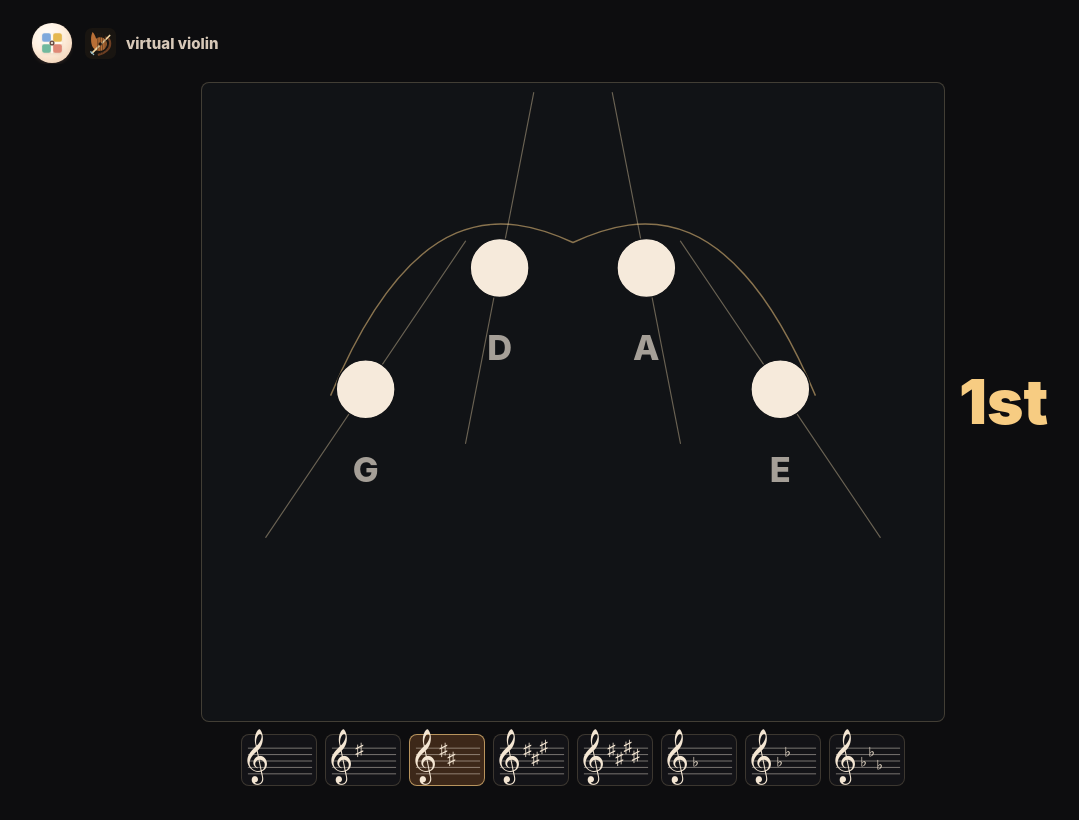
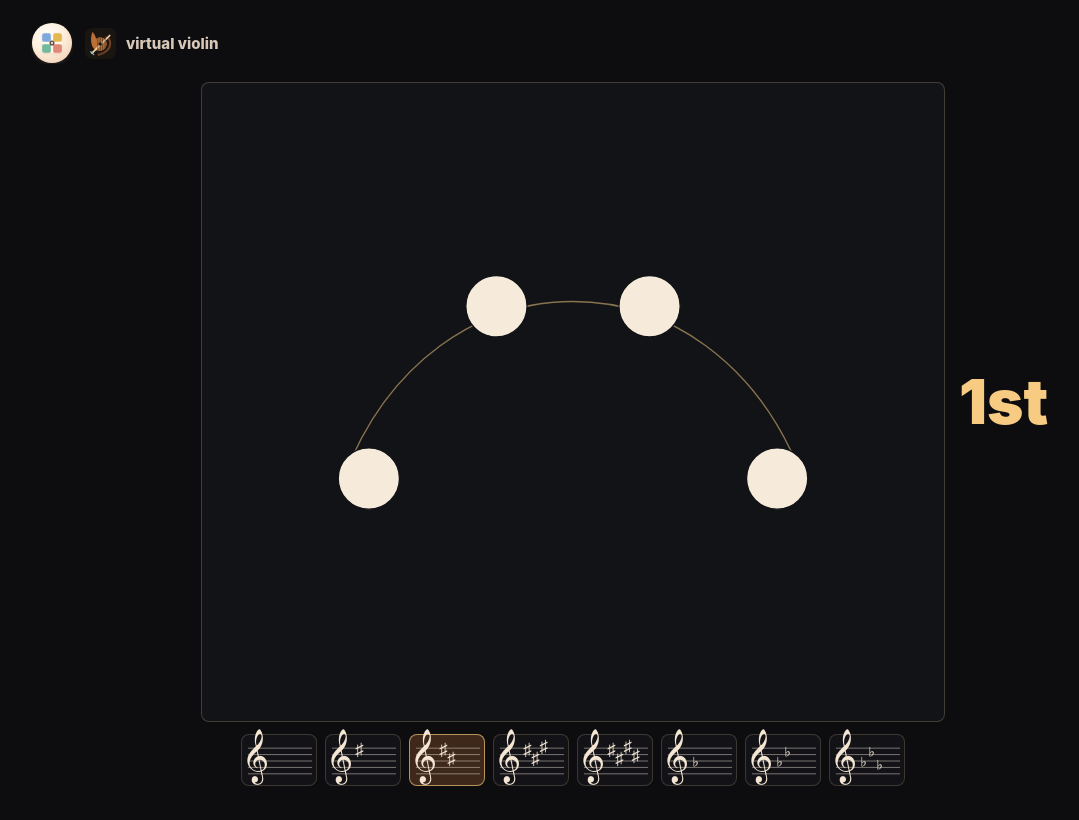
Before and after one commit to nalalalan/virtualviolin.aolabs.io, a React (Vite) app: page / in a window 1280 px wide. Shown: the whole page, without its empty margins (19-1098 px from the left). Built offline with nearby package versions, Linux system fonts and the light colour scheme.

Commit message:
Simplify bridge view to arc and circles

```diff
--- a/src/App.tsx
+++ b/src/App.tsx
@@ -27,10 +27,10 @@ const sharpStaffYs = [10, 20.5, 6.5, 17, 27.5, 13.5, 24] as const
 const flatStaffYs = [24, 13.5, 27.5, 17, 31, 20.5, 34.5] as const
 
 const bridgeStringMarks: Record<ViolinString, { x: number; y: number; angle: number }> = {
-  G: { x: 17.5, y: 48, angle: -34 },
-  D: { x: 38.5, y: 29, angle: -11 },
-  A: { x: 61.5, y: 29, angle: 11 },
-  E: { x: 82.5, y: 48, angle: 34 },
+  G: { x: 18, y: 62, angle: -34 },
+  D: { x: 38, y: 35, angle: -11 },
+  A: { x: 62, y: 35, angle: 11 },
+  E: { x: 82, y: 62, angle: 34 },
 }
 
 function makeKeySignatureMarks(accidental: 'sharp' | 'flat', count: number) {
@@ -450,25 +450,6 @@ function App() {
     )
   }
 
-  function renderBridgeStringLine(stringName: ViolinString) {
-    const mark = bridgeStringMarks[stringName]
-    const angle = (mark.angle * Math.PI) / 180
-    const length = 28
-    const dx = Math.sin(angle) * length
-    const dy = Math.cos(angle) * length
-
-    return (
-      <line
-        className="bridge-string-guide"
-        x1={mark.x - dx}
-        y1={mark.y - dy}
-        x2={mark.x + dx}
-        y2={mark.y + dy}
-        key={`${stringName}-guide`}
-      />
-    )
-  }
-
   return (
     <main className="app-shell">
       <header className="suite-topbar" aria-label="Virtual Violin navigation">
@@ -498,17 +479,11 @@ function App() {
             onContextMenu={handlePlayAreaContextMenu}
           >
             <svg className="bridge-view" viewBox="0 0 100 100" aria-hidden="true">
-              <path className="bridge-curve" d="M12 49 C25 18 39 20 50 25 C61 20 75 18 88 49" />
-              {stringNames.map(renderBridgeStringLine)}
+              <path className="bridge-curve" d="M14 62 C28 25 72 25 86 62" />
               {stringNames.map((stringName) => {
                 const mark = bridgeStringMarks[stringName]
                 return (
-                  <g className="bridge-string-point" key={stringName}>
-                    <circle cx={mark.x} cy={mark.y} r="4.6" />
-                    <text x={mark.x} y={mark.y + 13}>
-                      {stringName}
-                    </text>
-                  </g>
+                  <circle className="bridge-string-point" cx={mark.x} cy={mark.y} r="4.8" key={stringName} />
                 )
               })}
             </svg>
--- a/src/index.css
+++ b/src/index.css
@@ -125,26 +125,11 @@ a {
   vector-effect: non-scaling-stroke;
 }
 
-.bridge-string-guide {
-  stroke: rgba(249, 225, 181, 0.38);
-  stroke-width: 1.15;
-  stroke-linecap: round;
-  vector-effect: non-scaling-stroke;
-}
-
-.bridge-string-point circle {
+.bridge-string-point {
   fill: #f6eadb;
   stroke: #111316;
   stroke-width: 1.3;
   vector-effect: non-scaling-stroke;
-}
-
-.bridge-string-point text {
-  fill: rgba(248, 239, 225, 0.64);
-  font-size: 5.4px;
-  font-weight: 850;
-  text-anchor: middle;
-  dominant-baseline: middle;
 }
 
 .position-readout {
```
